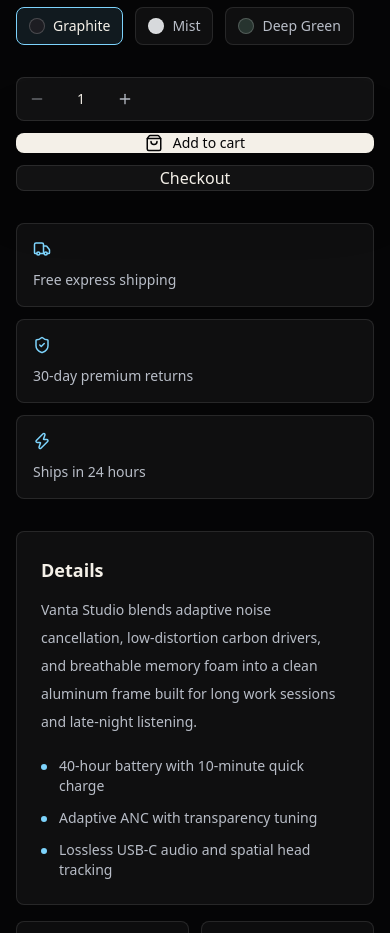
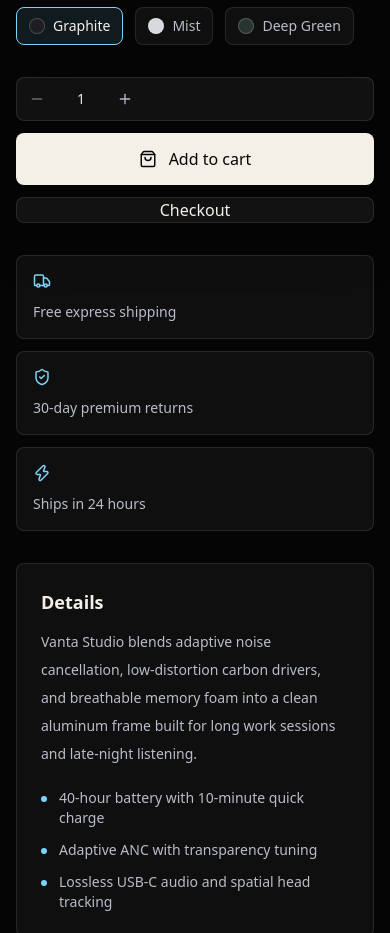
Before and after one commit to Alvarez-J1/Elevate, a Next.js app: page /product/vanta-studio-headphones in a window 390 px wide. Shown: the part 1060-1993 px from the top of the page. Built offline with nearby package versions, Linux system fonts and the light colour scheme.

Commit message:
changed the cart's size

```diff
--- a/src/components/product/product-details.tsx
+++ b/src/components/product/product-details.tsx
@@ -90,11 +90,12 @@
             <div className="mt-8 flex flex-col gap-3 sm:flex-row">
               <QuantitySelector value={quantity} onChange={setQuantity} />
               <AddToCartButton
-                className="flex-1"
+                className="min-h-[52px] flex-1 sm:min-h-0"
                 color={selectedColor}
                 label="Add to cart"
                 product={product}
                 quantity={quantity}
+                size="lg"
               />
               <Link
                 className={buttonClassName({
--- a/src/lib/products.ts
+++ b/src/lib/products.ts
@@ -211,7 +211,7 @@
     images: [
       "https://images.unsplash.com/photo-1594223274512-ad4803739b7c?auto=format&fit=crop&w=1400&q=90",
       "https://images.unsplash.com/photo-1553062407-98eeb64c6a62?auto=format&fit=crop&w=1400&q=90",
-      "https://images.unsplash.com/photo-1542291026-7eec264c27ff?auto=format&fit=crop&w=1400&q=90"
+      "https://images.unsplash.com/photo-1622560480605-d83c853bc5c3?auto=format&fit=crop&w=1400&q=90"
     ],
     stock: 31,
     accent: "#b8bdc7"
@@ -279,7 +279,7 @@
     images: [
       "https://images.unsplash.com/photo-1618384887929-16ec33fab9ef?auto=format&fit=crop&w=1400&q=90",
       "https://images.unsplash.com/photo-1587829741301-dc798b83add3?auto=format&fit=crop&w=1400&q=90",
-      "https://images.unsplash.com/photo-1595044426077-d36d9236d44a?auto=format&fit=crop&w=1400&q=90"
+      "https://images.unsplash.com/photo-1511467687858-23d96c32e4ae?auto=format&fit=crop&w=1400&q=90"
     ],
     stock: 22,
     accent: "#a78bfa"
```
